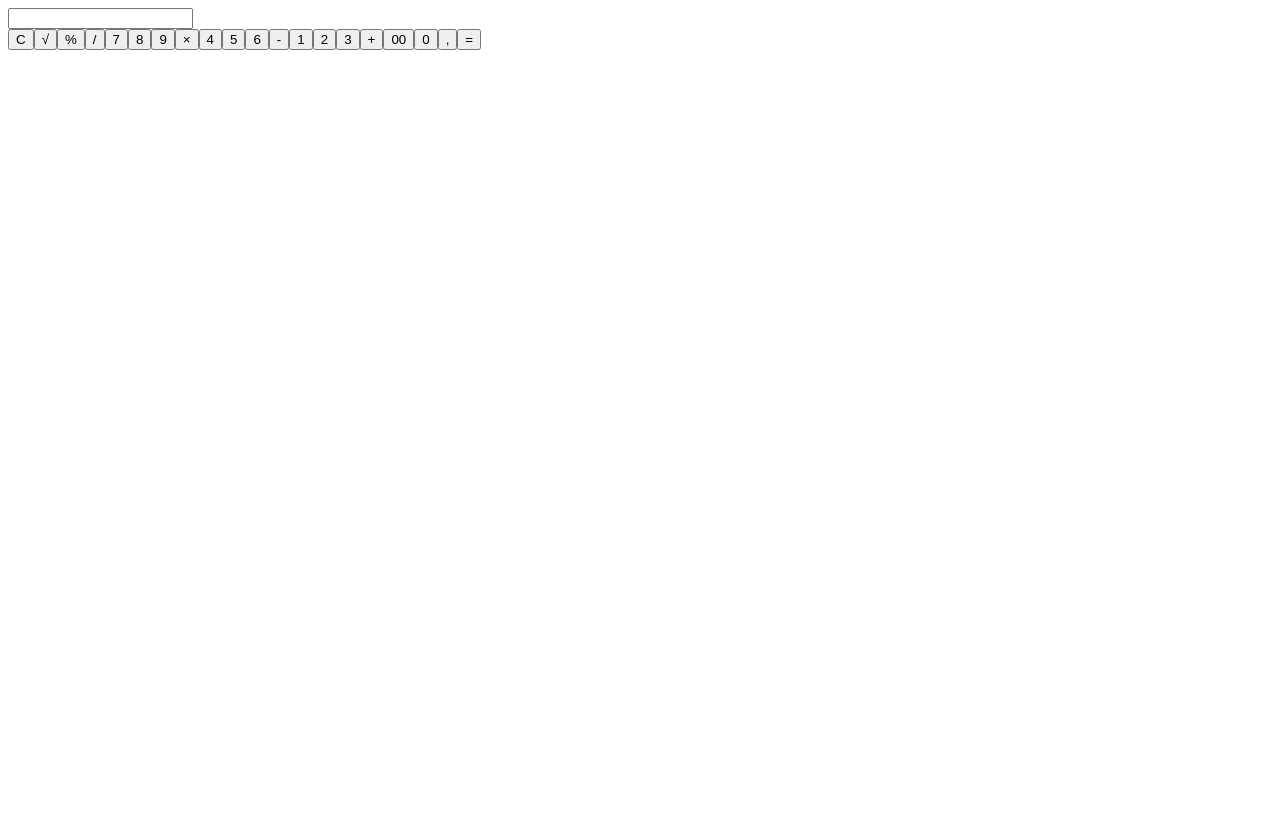
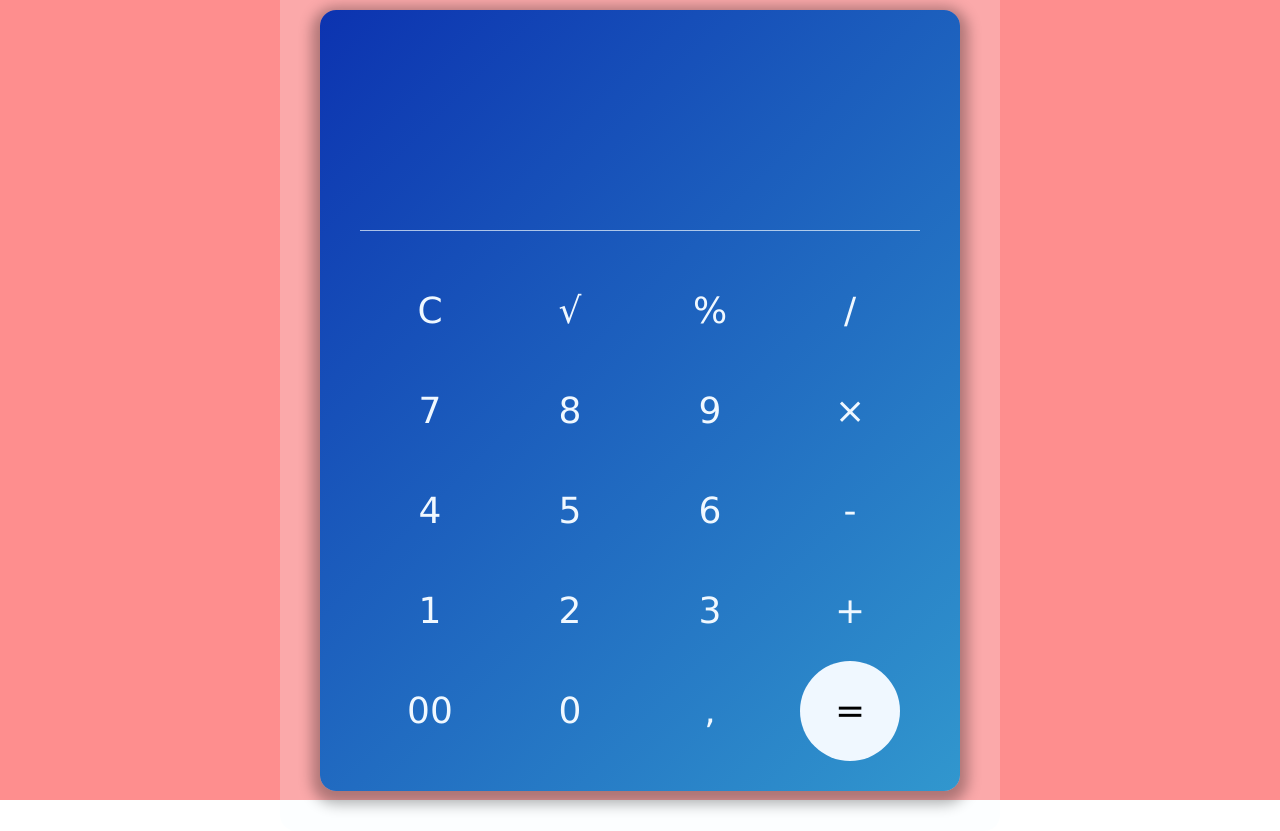
Before and after one commit to teacher-cheater/calculator-app, a React app: page / in a window 1280 px wide. Before the commit the page ends 800 px from the top, so only its background shows below. Built offline with nearby package versions, Linux system fonts and the light colour scheme.

Commit message:
add: styles, math operations

```diff
--- a/src/components/App.scss
+++ b/src/components/App.scss
@@ -1,3 +1,136 @@
+* {
+  padding: 0;
+  margin: 0;
+  box-sizing: border-box;
+  font-family: Verdana, Geneva, Tahoma, sans-serif;
+}
+
 .container {
+  background: rgb(254, 142, 142);
+  display: flex;
+  justify-content: center;
+  align-items: center;
+  height: 100vh;
+  @media (max-height: 600px) {
+    height: 100%;
+  }
+  @media (max-width: 544px) {
+    height: 100%;
+    padding: 0;
+  }
+  .wrap {
+    padding: 40px;
+    background: rgba(240, 248, 255, 0.249);
+    border-radius: 16px;
+    max-width: 720px;
+    width: 100%;
+    @media (max-width: 544px) {
+      padding: 0;
+      border-radius: 0;
+    }
+    .calculator {
+      display: flex;
+      flex-direction: column;
+      padding: 60px 40px 30px;
+      border-radius: 16px;
+      background-image: linear-gradient(135deg, #0c33b0, #3197ce);
+      box-shadow: 0px 5px 14px 8px rgba(0, 0, 0, 0.31);
+      @media (max-width: 544px) {
+        padding: 45px 12px 30px;
+        border-radius: 0;
+        height: 100vh;
+        justify-content: center;
+      }
+      @media (max-height: 600px) {
+        padding: 45px 12px 30px;
+        height: 100%;
+      }
 
+      input {
+        width: 100%;
+        text-align: right;
+        padding: 10px 0;
+        outline: none;
+        border: 0;
+        font-size: 30px;
+        font-weight: 500;
+        color: aliceblue;
+        background: none;
+        flex: 1 1 auto;
+        :active,
+        :hover,
+        :focus {
+          outline: 0;
+          outline-offset: 0;
+        }
+        @media (max-width: 425px) {
+          font-size: 24px;
+        }
+      }
+
+      .result {
+        height: 75px;
+        text-align: right;
+        font-size: 62px;
+        font-weight: 600;
+        color: aliceblue;
+        margin-bottom: 30px;
+        white-space: nowrap;
+        overflow: hidden;
+        text-overflow: ellipsis;
+        @media (max-width: 425px) {
+          font-size: 54px;
+          min-height: 55px;
+        }
+      }
+
+      .buttons {
+        display: grid;
+        grid-template-columns: repeat(4, 1fr);
+        grid-auto-rows: minmax(60px, auto);
+        align-items: center;
+        justify-items: center;
+        min-height: 50vh;
+        padding-top: 30px;
+        border-top: 1px solid rgba(240, 248, 255, 0.694);
+
+        button {
+          border: none;
+          background: none;
+          color: aliceblue;
+          font-size: 36px;
+          font-weight: 500;
+          cursor: pointer;
+          width: 100px !important;
+          height: 100px !important;
+          display: flex;
+          justify-content: center;
+          align-items: center;
+          @media (max-width: 768px) {
+            width: 80px !important;
+            height: 80px !important;
+          }
+          @media (max-width: 425px) {
+            font-size: 30px;
+            padding: 16px;
+            width: 60px !important;
+            height: 60px !important;
+          }
+          &:hover {
+            background-color: rgba(240, 248, 255, 0.24);
+            border-radius: 50%;
+          }
+        }
+
+        .active {
+          background-color: aliceblue;
+          color: inherit;
+          border-radius: 100%;
+          &:hover {
+            background-color: rgb(232, 240, 246);
+          }
+        }
+      }
+    }
+  }
 }
--- a/src/components/App.tsx
+++ b/src/components/App.tsx
@@ -12,9 +12,13 @@ const App = () => {
   };
 
   const calculate = () => {
+    try {
     const calculatedResult = parseAndCalculate(input);
     console.log("calculatedResult", calculatedResult);
     setResult(calculatedResult.toString());
+    } catch (error) {
+      setResult("Ошибка");
+    }
   };
 
   const clearInput = () => {
@@ -27,6 +31,7 @@ const App = () => {
       calculate();
     } else if (event.key === "Escape") {
       console.log(event.key);
+
       clearInput();
     }
   };
@@ -62,7 +67,9 @@ const App = () => {
             <button onClick={() => appendToInput("00")}>00</button>
             <button onClick={() => appendToInput("0")}>0</button>
             <button onClick={() => appendToInput(",")}>,</button>
-            <button onClick={calculate}>=</button>
+            <button className="active" onClick={calculate}>
+              =
+            </button>
           </div>
         </div>
       </div>
--- a/src/utils/calculator.ts
+++ b/src/utils/calculator.ts
@@ -8,6 +8,10 @@ export const parseAndCalculate = (expression: string): number => {
       case "×":
       case "/":
         return 2;
+      case "%":
+        return 3; // Высший приоритет для %
+      case "√":
+        return 4; // Высший приоритет для √
       default:
         return 0;
     }
@@ -22,15 +26,24 @@ export const parseAndCalculate = (expression: string): number => {
         return a - b;
       case "×":
         return a * b;
+      case "*":
+        return a * b;
       case "/":
+        if (b === 0) {
+          throw new Error("Ошибка");
+        }
         return a / b;
+      case "%":
+        return a * (b / 100); // Процент от числа a
+      case "√":
+        return Math.sqrt(b);
       default:
         throw new Error("Недопустимая операция");
     }
   };
 
   // Разделение на токены (числа и операции)
-  const tokens = expression.match(/(\d+(\.\d+)?|[+\-×/()])/g);
+  const tokens = expression.match(/(\d+(\.\d+)?|[+\-×*/()%√])/g);
   if (!tokens) throw new Error("Недопустимое выражение");
 
   const values: number[] = [];
@@ -38,6 +51,7 @@ export const parseAndCalculate = (expression: string): number => {
 
   for (const token of tokens) {
     if (!isNaN(Number(token))) {
+    console.log('token', token);
       values.push(Number(token));
     } else if (token === "(") {
       operators.push(token);
@@ -45,7 +59,7 @@ export const parseAndCalculate = (expression: string): number => {
       while (operators.length && operators[operators.length - 1] !== "(") {
         const op = operators.pop()!;
         const b = values.pop()!;
-        const a = values.pop()!;
+        const a = op === "√" ? 0 : values.pop()!;
         values.push(applyOperation(a, b, op));
       }
       operators.pop(); // Убираем '('
@@ -56,7 +70,7 @@ export const parseAndCalculate = (expression: string): number => {
       ) {
         const op = operators.pop()!;
         const b = values.pop()!;
-        const a = values.pop()!;
+        const a = op === "√" ? 0 : values.pop()!;
         values.push(applyOperation(a, b, op));
       }
       operators.push(token);
@@ -66,7 +80,7 @@ export const parseAndCalculate = (expression: string): number => {
   while (operators.length) {
     const op = operators.pop()!;
     const b = values.pop()!;
-    const a = values.pop()!;
+    const a = op === "√" ? 0 : values.pop()!;
     values.push(applyOperation(a, b, op));
   }
 
```
